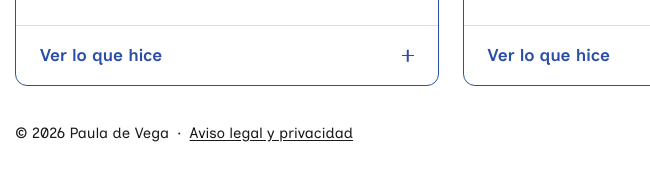
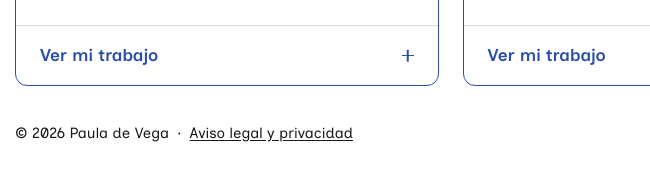
Before and after one commit to pauladvg/paula-consults, a plain HTML site: page es/producto/index.html in a window 1280 px wide. Shown: the part 709-883 px from the top of the page, 317-967 px from the left. Drawn offline with Linux system fonts and the light colour scheme.

Commit message:
Ver mi trabajo

```diff
--- a/assets/site.js
+++ b/assets/site.js
@@ -9,7 +9,7 @@ const FORM_ENDPOINT = 'https://formspree.io/f/mkjokkzn';
 const LANG = (document.documentElement.lang || 'en').slice(0, 2) === 'es' ? 'es' : 'en';
 const TXT = {
   en: { more: 'See what I did', less: 'Show less', fill: 'Please fill this in', email: 'Please enter a valid email', sending: 'Sending...', send: 'Send' },
-  es: { more: 'Ver lo que hice', less: 'Ver menos', fill: 'Rellena este campo', email: 'Introduce un email válido', sending: 'Enviando...', send: 'Enviar' },
+  es: { more: 'Ver mi trabajo', less: 'Ver menos', fill: 'Rellena este campo', email: 'Introduce un email válido', sending: 'Enviando...', send: 'Enviar' },
 }[LANG];
 
 (() => {
--- a/es/producto/index.html
+++ b/es/producto/index.html
@@ -26,7 +26,7 @@
   <link rel="apple-touch-icon" href="/assets/brand-asterisk.png">
   <link rel="preload" href="/assets/inclusive-sans-latin.woff2" as="font" type="font/woff2" crossorigin>
   <link rel="stylesheet" href="/assets/site.css?v=16">
-  <script src="/assets/site.js?v=6" defer></script>
+  <script src="/assets/site.js?v=7" defer></script>
 </head>
 <body data-section="product">
 <div class="pdv-site" data-section="product">
@@ -105,7 +105,7 @@
           </div>
         </div>
         </div></div></div>
-        <button type="button" id="card-boddy-btn" class="pdv-card-toggle" aria-expanded="false" aria-controls="card-boddy-more"><span class="pdv-card-label">Ver lo que hice</span><span class="pdv-acc-icon" aria-hidden="true"></span></button>
+        <button type="button" id="card-boddy-btn" class="pdv-card-toggle" aria-expanded="false" aria-controls="card-boddy-more"><span class="pdv-card-label">Ver mi trabajo</span><span class="pdv-acc-icon" aria-hidden="true"></span></button>
         </div>
       </section>
       <section class="pdv-role pdv-card">
@@ -156,7 +156,7 @@
           </div>
         </div>
         </div></div></div>
-        <button type="button" id="card-upgraded-btn" class="pdv-card-toggle" aria-expanded="false" aria-controls="card-upgraded-more"><span class="pdv-card-label">Ver lo que hice</span><span class="pdv-acc-icon" aria-hidden="true"></span></button>
+        <button type="button" id="card-upgraded-btn" class="pdv-card-toggle" aria-expanded="false" aria-controls="card-upgraded-more"><span class="pdv-card-label">Ver mi trabajo</span><span class="pdv-acc-icon" aria-hidden="true"></span></button>
         </div>
       </section>
       </div>
```
Also changed, not shown: 404.html (+1 -1 lines), about/index.html (+1 -1 lines), consulting/index.html (+1 -1 lines), contact/index.html (+1 -1 lines), es/consultoria/index.html (+1 -1 lines), es/contacto/index.html (+1 -1 lines), es/index.html (+1 -1 lines), es/legal/index.html (+1 -1 lines), es/sobre-mi/index.html (+1 -1 lines), index.html (+1 -1 lines), legal/index.html (+1 -1 lines), product/index.html (+1 -1 lines).
